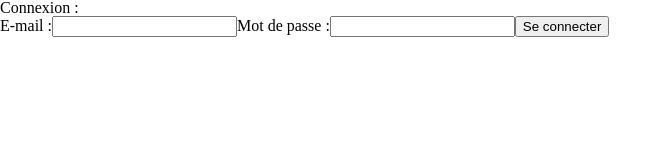
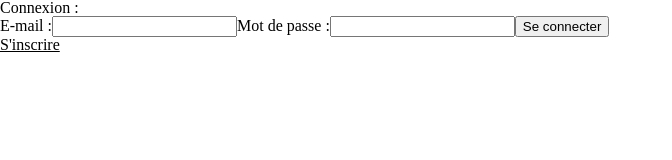
Before and after one commit to Lucas-Moreno/mern-app, a React (Create React App) app in the folder base_react/: page / in a window 1280 px wide. Shown: the top 160 px of the page, without its empty margins (0-672 px from the left). Built offline with nearby package versions, Linux system fonts and the light colour scheme.

Commit message:
mise en place de la page authentification avec toggle inscription/connexion

```diff
--- a/base_react/src/App/Auth.js
+++ b/base_react/src/App/Auth.js
@@ -1,10 +1,27 @@
-import React from "react";
+import React, { useState } from "react";
 import Connexion from "../Components/Auth/Connexion";
+import Inscription from "../Components/Auth/Inscription";
+import "./auth.css";
 
 const Auth = () => {
+  const [isShow, setIsShow] = useState(false);
+
+  const toggleButton = () => {
+    setIsShow(!isShow);
+  };
+
   return (
     <div>
-      <Connexion />
+      {isShow ? <Inscription /> : <Connexion />}
+      {isShow ? (
+        <p onClick={toggleButton} className="swap_auth">
+          Se connecter
+        </p>
+      ) : (
+        <p onClick={toggleButton} className="swap_auth">
+          S'inscrire
+        </p>
+      )}
     </div>
   );
 };
--- /dev/null
+++ b/base_react/src/App/auth.css
@@ -0,0 +1,4 @@
+.swap_auth {
+  text-decoration: underline;
+  cursor: pointer;
+}
```
